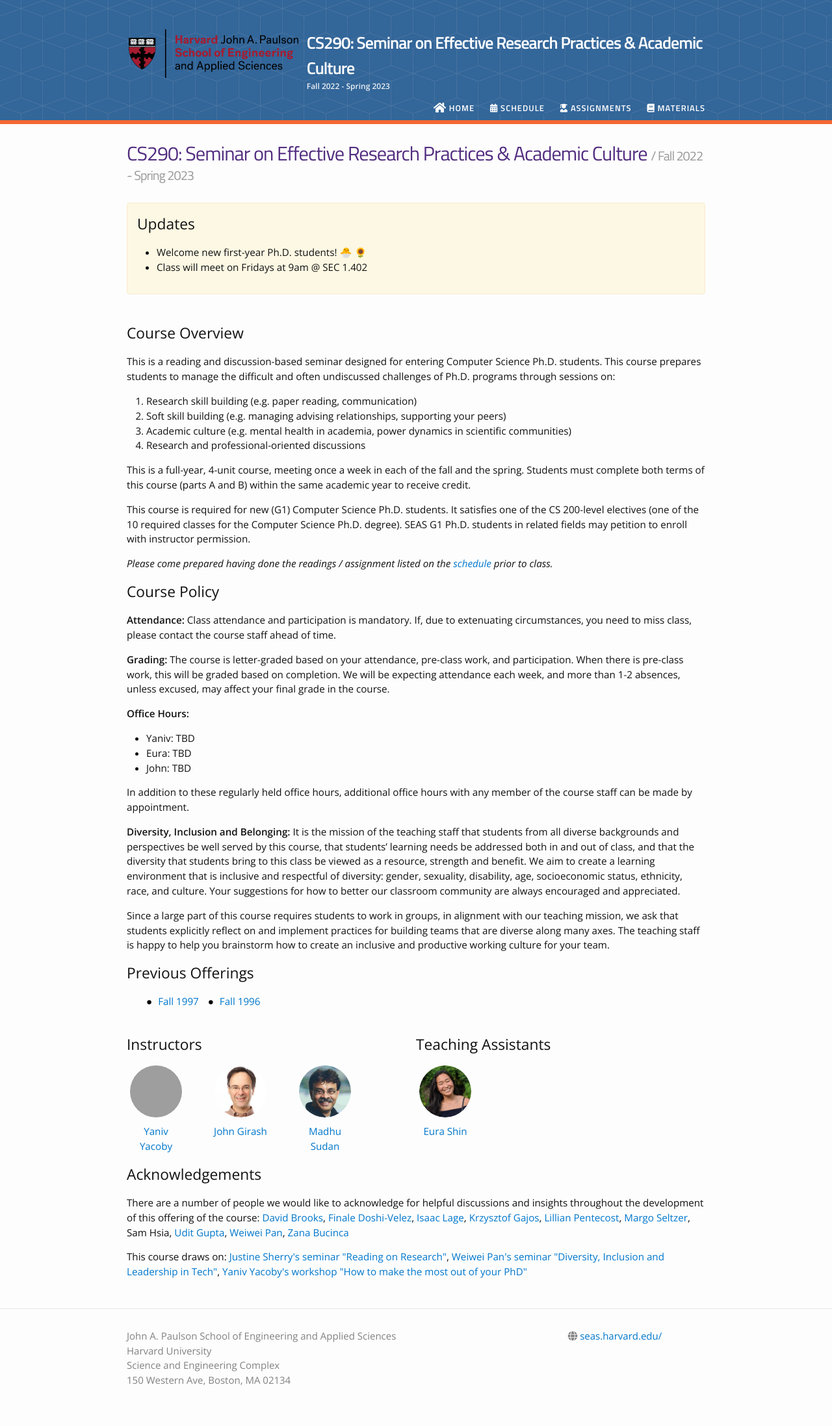
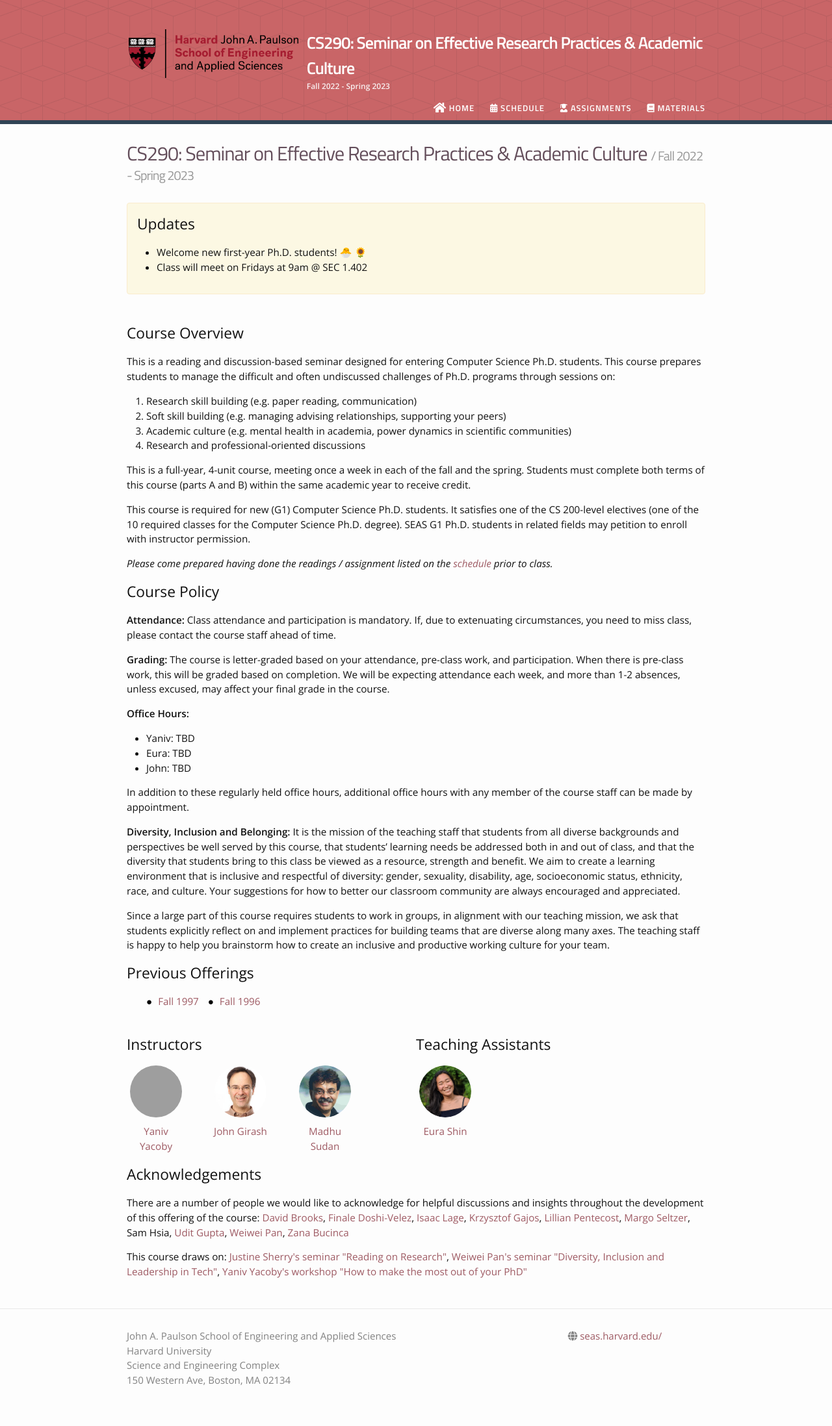
Before and after one commit to yanivyacoby/harvard-cs290, a Jekyll site: the page built from index.md, in a window 1280 px wide. Shown: the whole page at 65% size. Built offline with Jekyll 4.4.1, drawn with Linux system fonts in a browser that asks for light colours; nearby versions of some CDN libraries; our own code applies the rules of GitHub Pages for plain Markdown files; grey boxes are pictures that could not be loaded.

Commit message:
Update _user_vars.scss

```diff
--- a/_sass/_user_vars.scss
+++ b/_sass/_user_vars.scss
@@ -1,10 +1,10 @@
 // theme #1
-$primary-color:  #0077CC;
-$accent-color: #f66733;
-$title-color: #522d80;
-$header-text-color: #fff;
-$header-color: #336699;
-$header-background-opacity: 0.5;
+// $primary-color:  #0077CC;
+// $accent-color: #f66733;
+// $title-color: #522d80;
+// $header-text-color: #fff;
+// $header-color: #336699;
+// $header-background-opacity: 0.5;
 
 // // theme #2
 // $primary-color:  #c3073f;
@@ -84,11 +84,11 @@ $header-background-opacity: 0.5;
 // $header-background-opacity: 0.4;
 // $header-background-invert: 100%;
 
-// // theme #11
-// $primary-color:  #9e5a63;
-// $accent-color: #314455;
-// $title-color: #644e5b;
-// $header-color: #c96567;
-// $header-text-color: #fff;
-// $header-background-opacity: 0.4;
-// $header-background-invert: 100%;
+// theme #11
+$primary-color:  #9e5a63;
+$accent-color: #314455;
+$title-color: #644e5b;
+$header-color: #c96567;
+$header-text-color: #fff;
+$header-background-opacity: 0.4;
+$header-background-invert: 100%;
```
